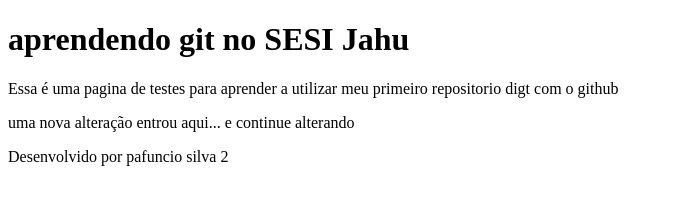
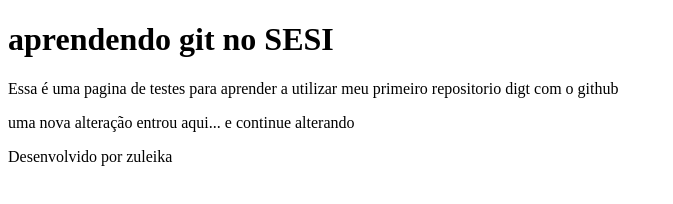
Before and after one commit to Rayssamuriano/RepositorioTeste, a plain HTML site: page index.html in a window 1280 px wide. Shown: the whole page, without its empty margins (0-673 px from the left). Drawn offline with Linux system fonts and the light colour scheme.

Commit message:
Update index.html

```diff
--- a/index.html
+++ b/index.html
@@ -8,7 +8,7 @@
 <body>
 
    <header>
-    <h1> aprendendo git no SESI Jahu</h1>
+    <h1> aprendendo git no SESI</h1>
 </header>
 
 
@@ -23,7 +23,7 @@
     </p>
 
     <footer>
-        Desenvolvido por pafuncio silva 2
+        Desenvolvido por zuleika
     </footer>
 
 
```
